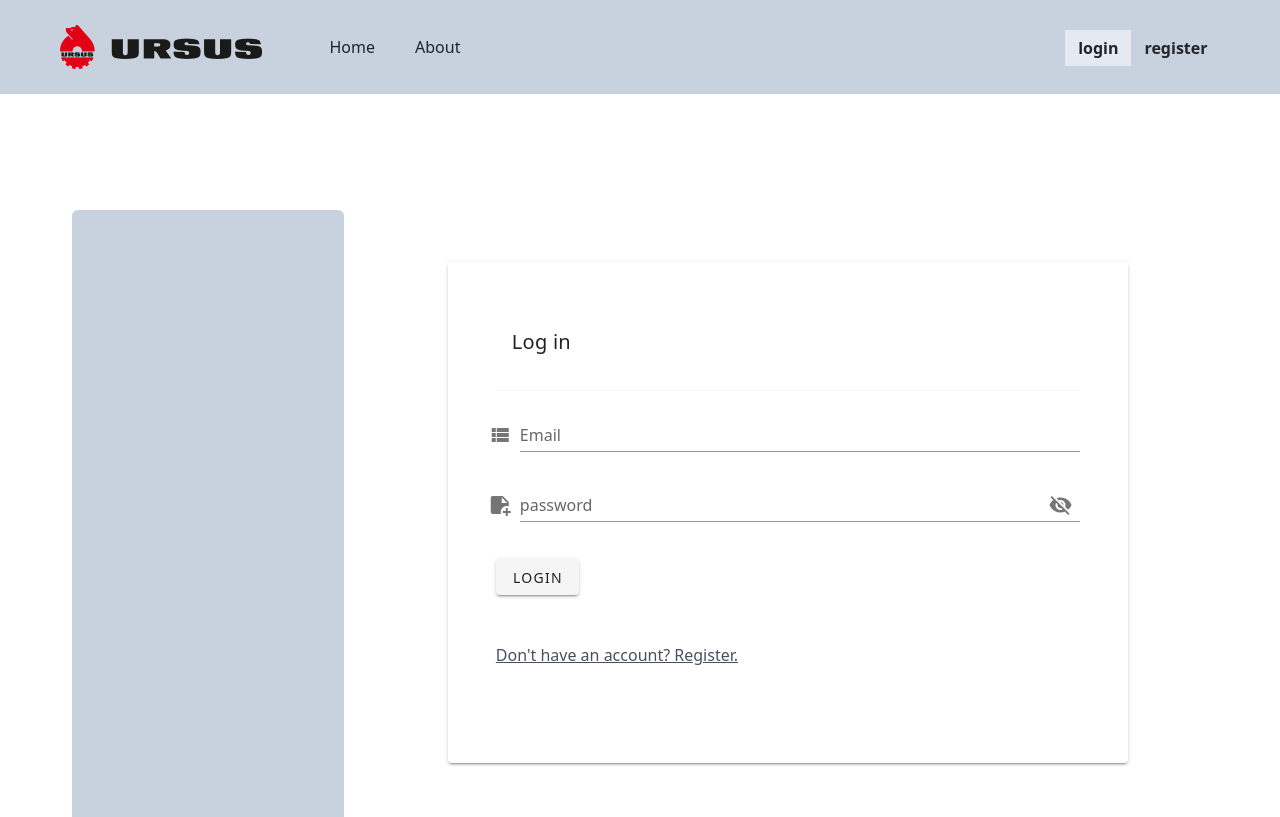
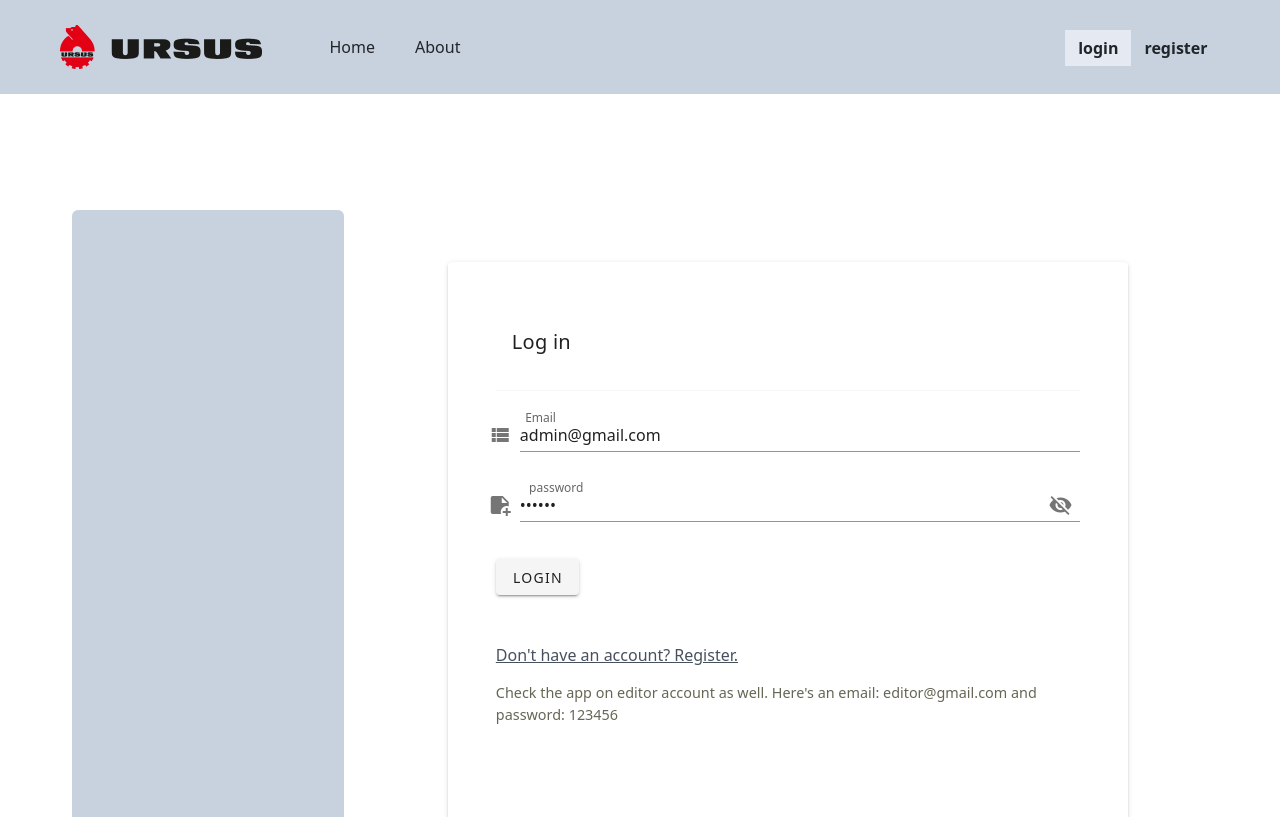
Before and after one commit to gregsypek/ursus2, a Vue app in the folder client/: page /login in a window 1280 px wide. Shown: the top 817 px of the page. Built offline with nearby package versions, Linux system fonts and the light colour scheme.

Commit message:
Update LoginUser.vue

```diff
--- a/client/src/views/LoginUser.vue
+++ b/client/src/views/LoginUser.vue
@@ -62,6 +62,10 @@
 											<router-link to="/register">
 											Don't have an account? Register.
 											</router-link>
+			      <p class="editor-info">
+													Check the app on editor account as well. Here's an
+													email: editor@gmail.com and password: 123456
+												</p>
                       </div>
 										</v-form>
 									</v-card>
@@ -79,8 +83,8 @@
 export default {
   data() {
     return {
-      email: "",
-      password: "",
+      email: "admin@gmail.com",
+      password: "123456",
       error: null,
       showPassword: false,
     };
@@ -118,4 +122,9 @@ export default {
 .errors {
   margin-block: 2rem;
 }
+	.editor-info {
+	font-size: 0.9em;
+	color: #665;
+	margin-top: 15px;
+}
 </style>
```
